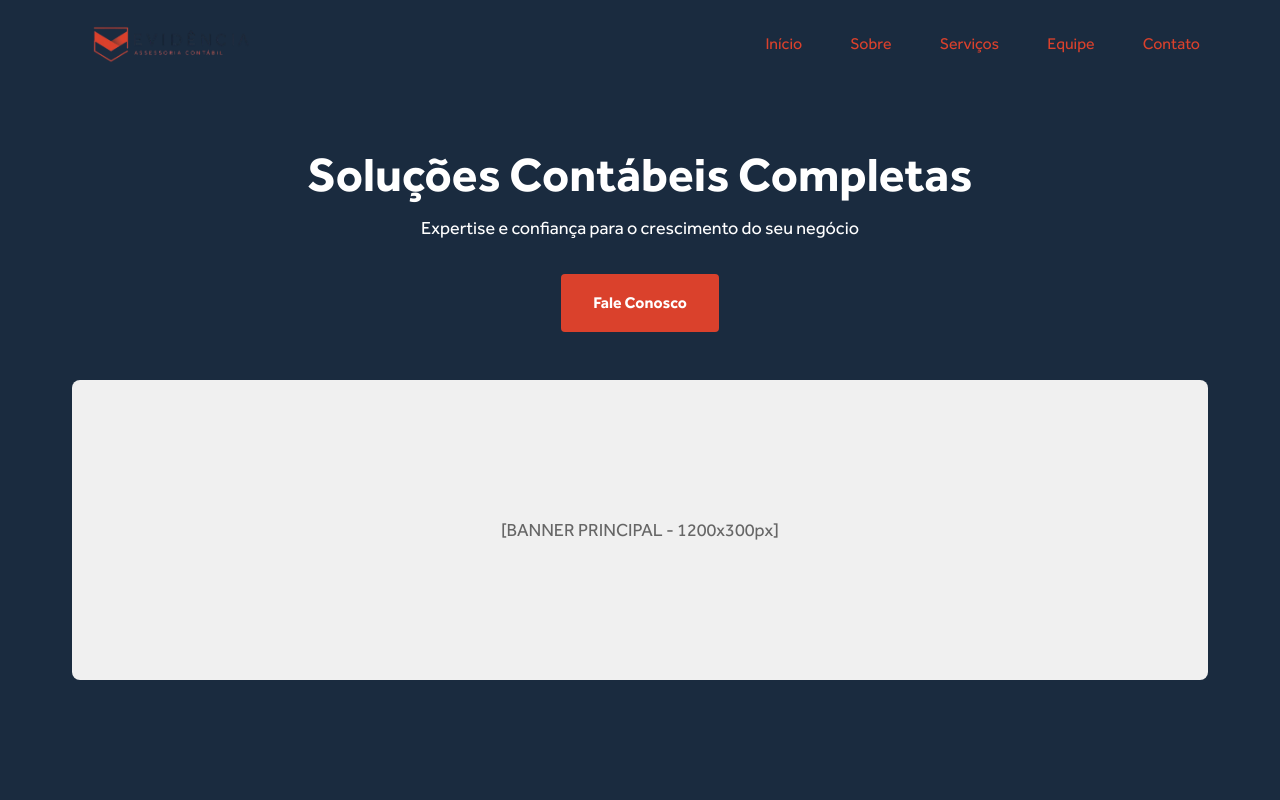
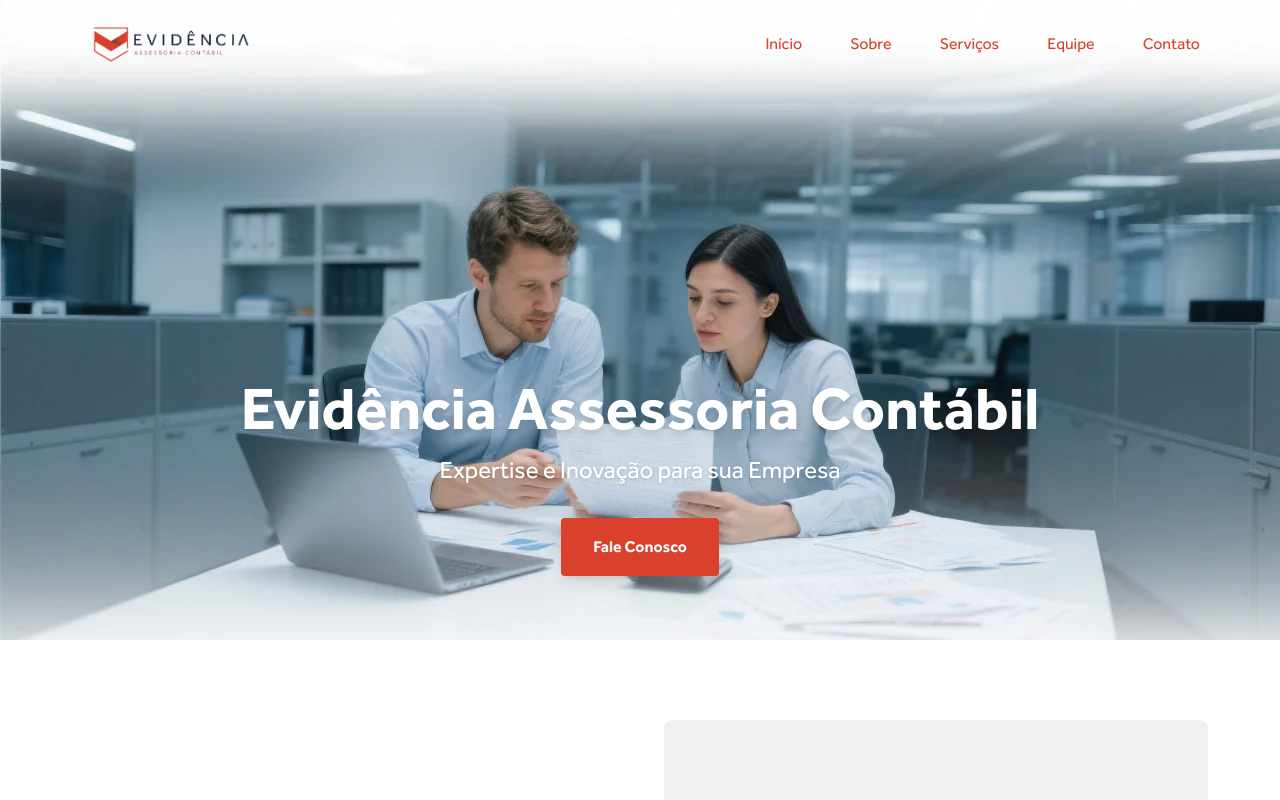
Before and after one commit to Jhonnyss3/site-evidencia, a Next.js app: page / in a window 1280 px wide. Shown: the top 800 px of the page. Built offline with nearby package versions, Linux system fonts and the light colour scheme.

Commit message:
feat: Add banner and customize contact button

```diff
--- a/src/app/page.tsx
+++ b/src/app/page.tsx
@@ -4,22 +4,25 @@
       {/* Hero Section */}
       <section
         id="home"
-        className="bg-[#1a2b3f] text-white text-center pt-[150px] pb-[100px] font-sans"
+        className="relative w-full min-h-[500px] h-[80vh] flex items-end justify-center bg-[url('/banner.jpg')] bg-cover bg-center font-sans overflow-hidden"
       >
-        <div className="max-w-[1200px] mx-auto px-8">
-          <h1 className="text-5xl mb-4 font-bold">Soluções Contábeis Completas</h1>
-          <p className="text-lg mb-8 font-normal">
-            Expertise e confiança para o crescimento do seu negócio
+        {/* Conteúdo centralizado na parte de baixo */}
+        <div className="relative z-10 w-full max-w-[1200px] px-8 pb-16 flex flex-col items-center text-center">
+          <h1 className="text-5xl md:text-6xl font-bold text-white mb-4 drop-shadow-lg">
+            Evidência Assessoria Contábil
+          </h1>
+          <p className="text-lg md:text-2xl text-white mb-8 font-normal drop-shadow">
+            Expertise e Inovação para sua Empresa
           </p>
           <a
             href="#contact"
-            className="bg-[#da412c] text-white py-4 px-8 no-underline rounded font-bold transition-colors duration-300 inline-block hover:bg-[#c13625]"
+            className="relative bg-[#da412c] text-white py-4 px-8 no-underline rounded font-bold transition-colors duration-300 inline-block hover:bg-[#c13625] shadow-lg
+              after:content-[''] after:absolute after:left-1/2 after:bottom-3 after:-translate-x-1/2 after:w-0 after:h-[3px] after:bg-white
+              after:transition-all after:duration-300 hover:after:w-3/4"
+            style={{ overflow: 'hidden' }}
           >
             Fale Conosco
           </a>
-          <div className="w-full h-[300px] bg-[#f0f0f0] my-12 rounded-lg flex items-center justify-center text-[#666] text-lg font-medium">
-            [BANNER PRINCIPAL - 1200x300px]
-          </div>
         </div>
       </section>
 
```
Also changed, not shown: public/banner.jpg (added).
